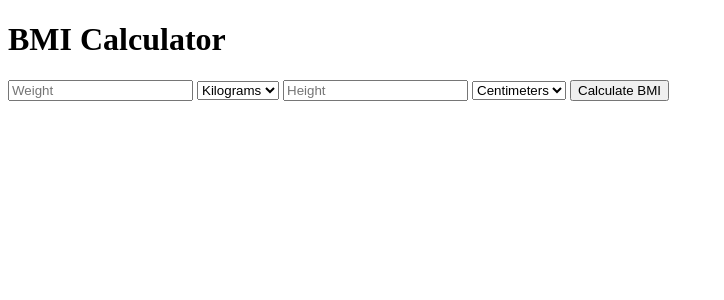
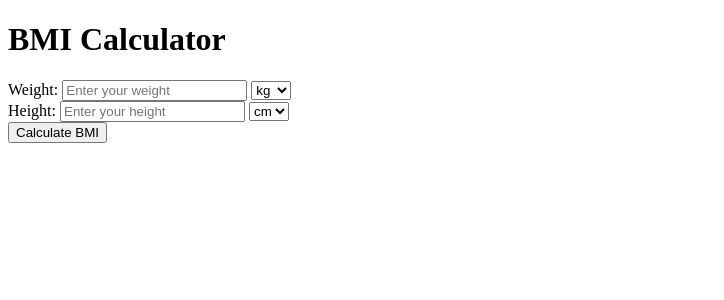
Before and after one commit to Bhanukesh/BMI, a Flask app: page / in a window 1280 px wide. Shown: the top 300 px of the page, without its empty margins (0-724 px from the left). Run offline with Flask 2, Linux system fonts and the light colour scheme.

Commit message:
index.html

```diff
--- a/templates/index.html
+++ b/templates/index.html
@@ -8,16 +8,20 @@
 <body>
     <h1>BMI Calculator</h1>
     <form method="post">
-        <input type="number" name="weight" placeholder="Weight" required>
+        <label for="weight">Weight:</label>
+        <input type="number" name="weight" id="weight" placeholder="Enter your weight" required>
         <select name="weight_unit">
-            <option value="kg">Kilograms</option>
-            <option value="lbs">Pounds</option>
-        </select>
-        <input type="number" name="height" placeholder="Height" required>
+            <option value="kg">kg</option>
+            <option value="lbs">lbs</option>
+        </select><br>
+
+        <label for="height">Height:</label>
+        <input type="number" name="height" id="height" placeholder="Enter your height" required>
         <select name="height_unit">
-            <option value="cm">Centimeters</option>
-            <option value="in">Inches</option>
-        </select>
+            <option value="cm">cm</option>
+            <option value="in">in</option>
+        </select><br>
+
         <button type="submit">Calculate BMI</button>
     </form>
 </body>
```
